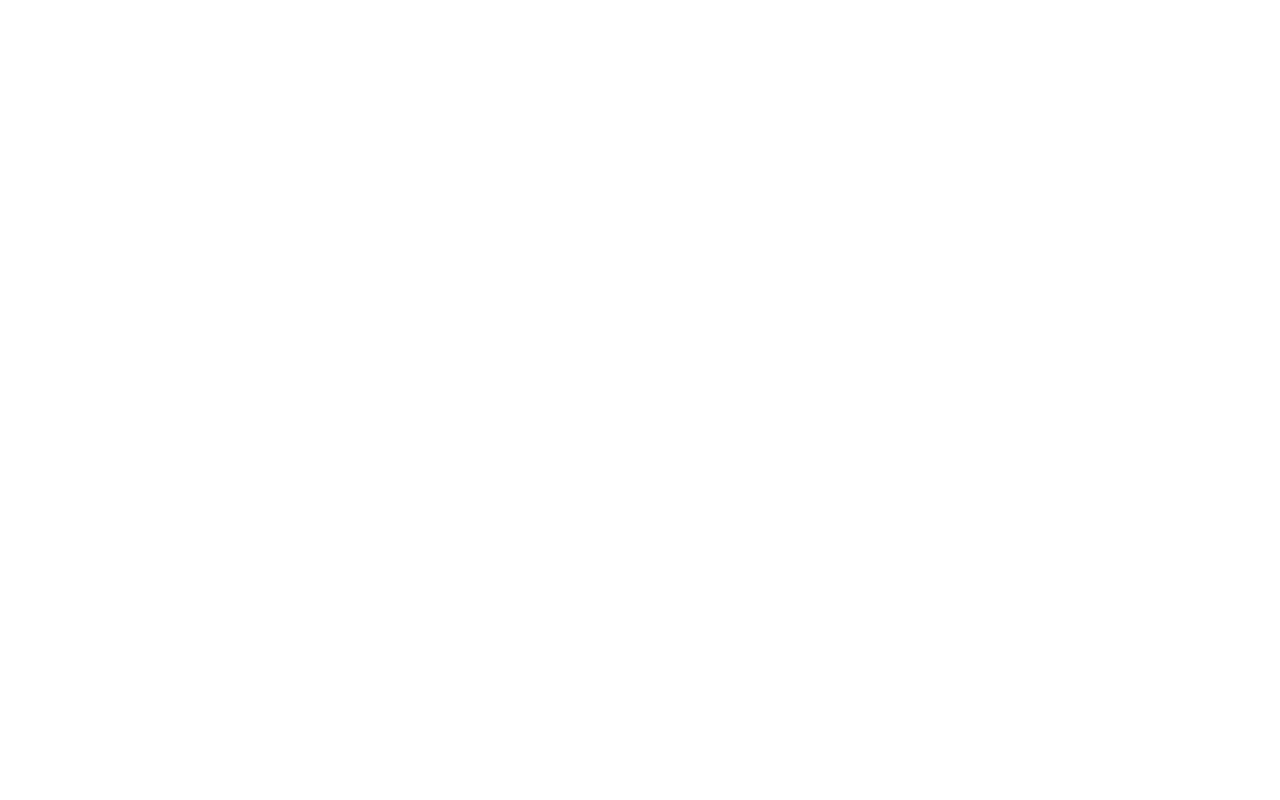
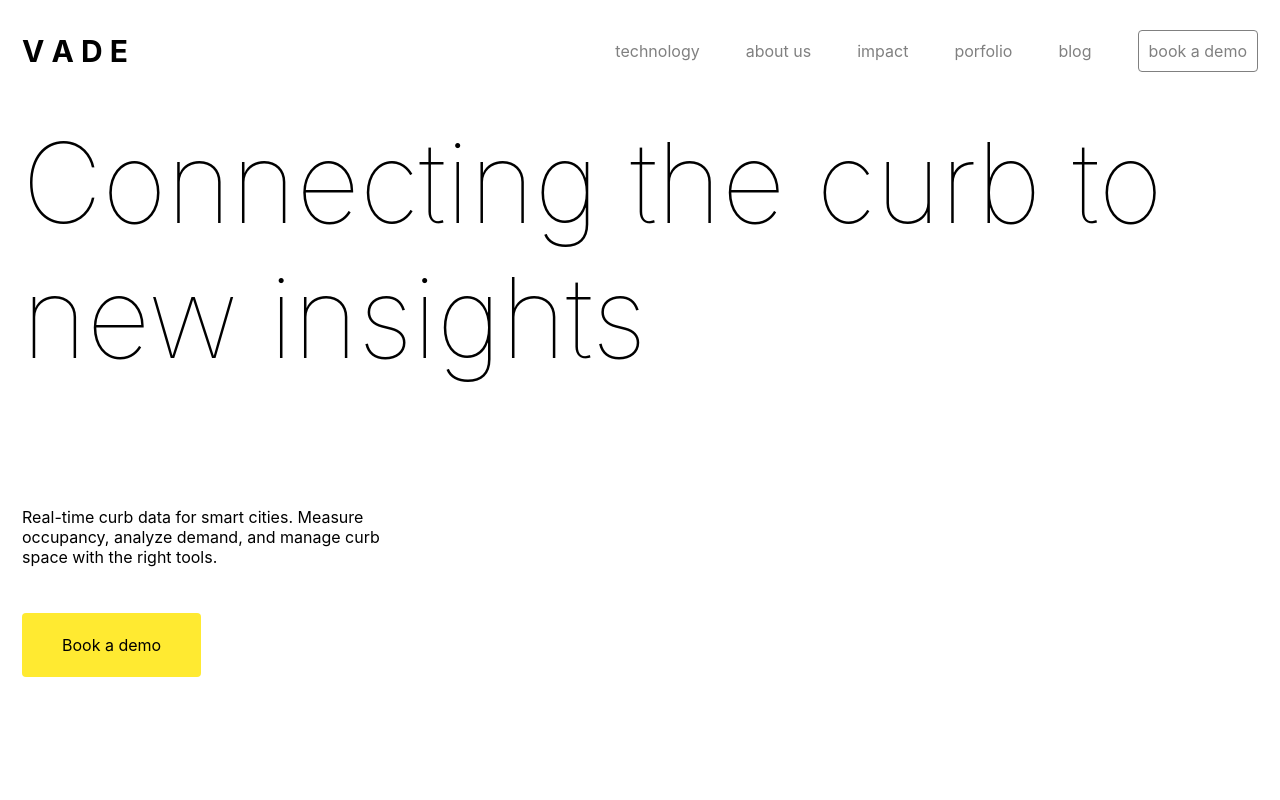
Before and after one commit to Somilka/laba1, a website built with webpack: page src/html/index.html in a window 1280 px wide. Shown: the top 800 px of the page. Built offline with nearby package versions, Linux system fonts and the light colour scheme.

Commit message:
First commit

```diff
--- a/src/css/style.css
+++ b/src/css/style.css
@@ -0,0 +1,82 @@
+* {
+    margin: 0;
+    padding: 0;
+    box-sizing: border-box;
+    font-family: -apple-system, BlinkMacSystemFont, 'Segoe UI', Roboto, Oxygen, Ubuntu, Cantarell, 'Open Sans', 'Helvetica Neue', sans-serif;
+}
+
+body {
+    display: flex;
+    flex-direction: column;
+    gap: 50px;
+}
+
+.content {
+    min-width: 1236px;
+    max-width: 1236px;
+}
+
+header,
+main,
+footer,
+section {
+    width: 100%;
+    display: flex;
+    justify-content: center;
+    align-items: start;
+}
+
+header {
+    padding: 30px 100px 100px 100px;
+    display: flex;
+    flex-direction: column;
+    justify-content: start;
+    align-items: center;
+    /* gap: 30px; */
+}
+
+header .btn {
+    border: 1px solid gray;
+    color: gray;
+    background-color: #fff;
+}
+
+header .btn.min:hover {
+    background-color: #3b3b3b;
+    color: white;
+}
+
+.nav-item {
+    color: gray;
+    user-select: none;
+}
+
+.nav-item:hover {
+    cursor: pointer;
+    filter: brightness(1.3);
+}
+
+.logo {
+    font-size: 30px;
+    display: flex;
+    justify-content: center;
+    align-items: center;
+    text-align: center;
+    font-weight: bolder;
+}
+
+h1 {
+    margin-top: 43px;
+    font-weight: lighter;
+    width: 100%;
+    font-size: 111px;
+}
+
+.target-txt {
+    width: 365px;
+    margin-top: 122px;
+}
+
+section {
+    padding: 150px 200px;
+}
--- /dev/null
+++ b/src/css/uni.css
@@ -0,0 +1,81 @@
+.flex {
+    display: flex;
+    gap: 34px;
+}
+
+header .flex {
+    gap: 46px;
+}
+
+.column {
+    flex-direction: column;
+}
+
+.jcc {
+    justify-content: center;
+}
+
+.ais {
+    align-items: start;
+}
+
+.aic {
+    align-items: center;
+}
+
+.jcs {
+    justify-content: start;
+}
+
+.jcsb {
+    justify-content: space-between;
+}
+
+.h100 {
+    height: 100%;
+}
+
+.w100 {
+    width: 100%;
+}
+
+.w40 {
+    width: 40%;
+}
+
+.btn {
+    padding: 10px;
+    border-radius: 4px;
+    user-select: none;
+    transition: background-color .2s ease-in-out, color .2s ease-in-out, border .2s ease-in-out, filter .2s ease-in-out;
+}
+
+.btn:hover {
+    cursor: pointer;
+    filter: brightness(1.05);
+}
+
+.btn.light:hover {
+    filter: brightness(.95);
+}
+
+.btn.min {
+    padding: 10px;
+}
+
+.btn.big {
+    padding: 22px 40px;
+    background-color: #FFEA31;
+    border: none;
+    color: black;
+}
+
+.sec-title {
+    font-size: 44px;
+    color: #393737;
+}
+
+.sec-text {
+    font-size: 15px;
+    color: #70748C;
+}
--- a/src/html/index.html
+++ b/src/html/index.html
@@ -1,11 +1,51 @@
 <!DOCTYPE html>
 <html lang="en">
+
 <head>
-  <meta charset="UTF-8">
-  <meta http-equiv="X-UA-Compatible" content="IE=edge">
-  <meta name="viewport" content="width=device-width, initial-scale=1.0">
-  <title>Document</title>
+    <meta charset="UTF-8">
+    <meta http-equiv="X-UA-Compatible" content="IE=edge">
+    <meta name="viewport" content="width=device-width, initial-scale=1.0">
+    <link rel="stylesheet" href="/src/css/style.css">
+    <link rel="stylesheet" href="/src/css/uni.css">
+    <title>Document</title>
 </head>
+
 <body>
+    <header>
+        <div class="content flex jcsb w100">
+            <div class="flex jcsb w100">
+                <div class="logo">V A D E</div>
+                <nav class="flex aic">
+                    <div class="nav-item">technology</div>
+                    <div class="nav-item">about us</div>
+                    <div class="nav-item">impact</div>
+                    <div class="nav-item">porfolio</div>
+                    <div class="nav-item">blog</div>
+                    <div class="btn min">book a demo</div>
+                </nav>
+            </div>
+        </div>
+        <div class="content flex w100">
+            <h1>Connecting the curb to new insights</h1>
+        </div>
+        <div class="content flex column ais w40">
+            <div class="target-txt">Real-time curb data for smart cities. Measure occupancy, analyze demand, and manage curb space with the right tools.</div>
+            <div class="target-btn btn big light">Book a demo</div>
+        </div>
+    </header>
+    <main>
+        <section class="curb">
+            <div class="content flex">
+                <div class="flex column">
+                    <p class="sec-title">Get to know the curb better</p>
+                    <p class="sec-text">Vade replaces legacy parking infrastructure with wireless cameras, computer vision, and granular analytics. We make it easy for cities to monitor and manage curb space in real-time.</p>
+                </div>
+            </div>
+        </section>
+    </main>
+    <footer>
+
+    </footer>
 </body>
+
 </html>
```
Also changed, not shown: 1 other file.
